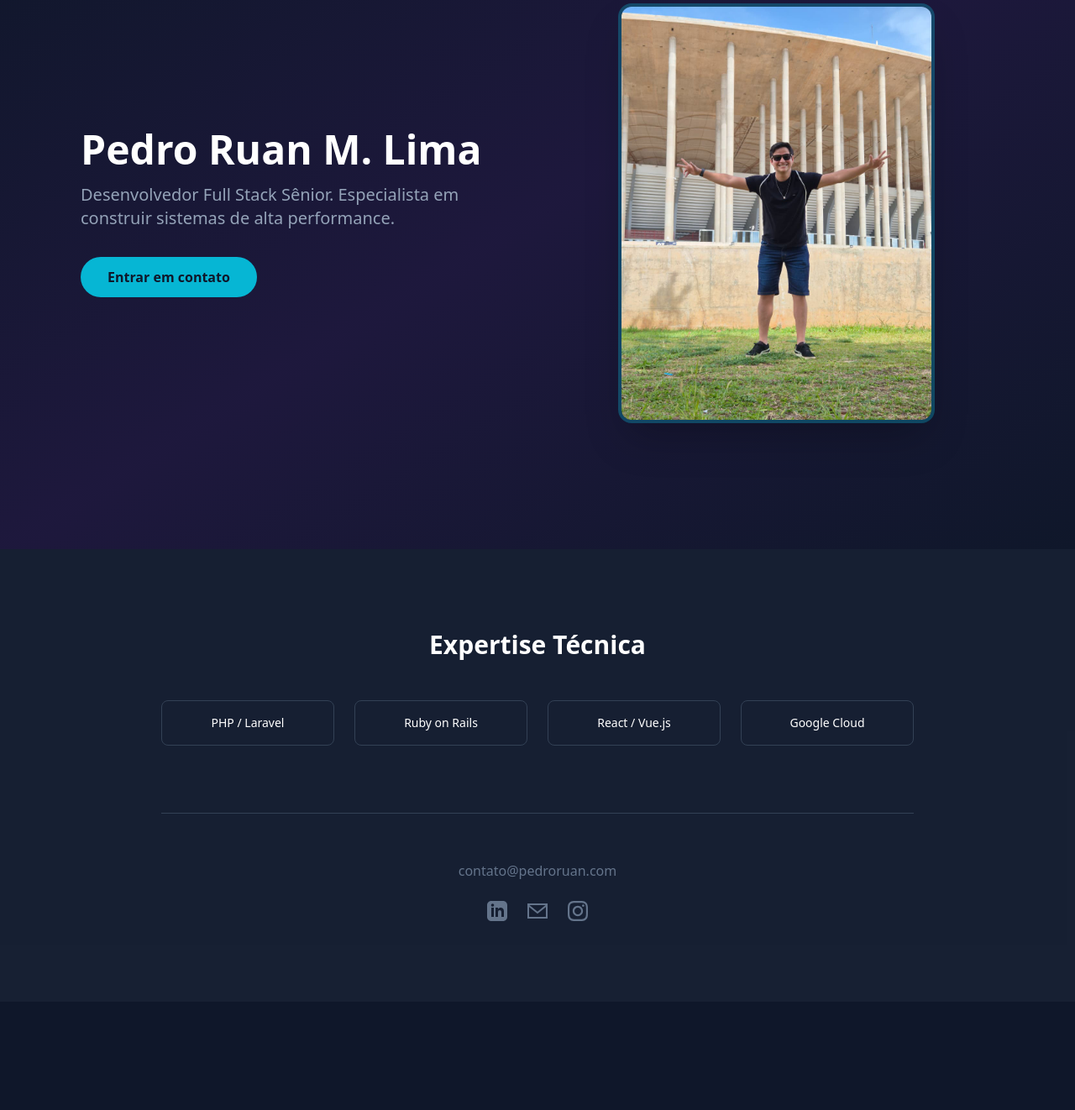
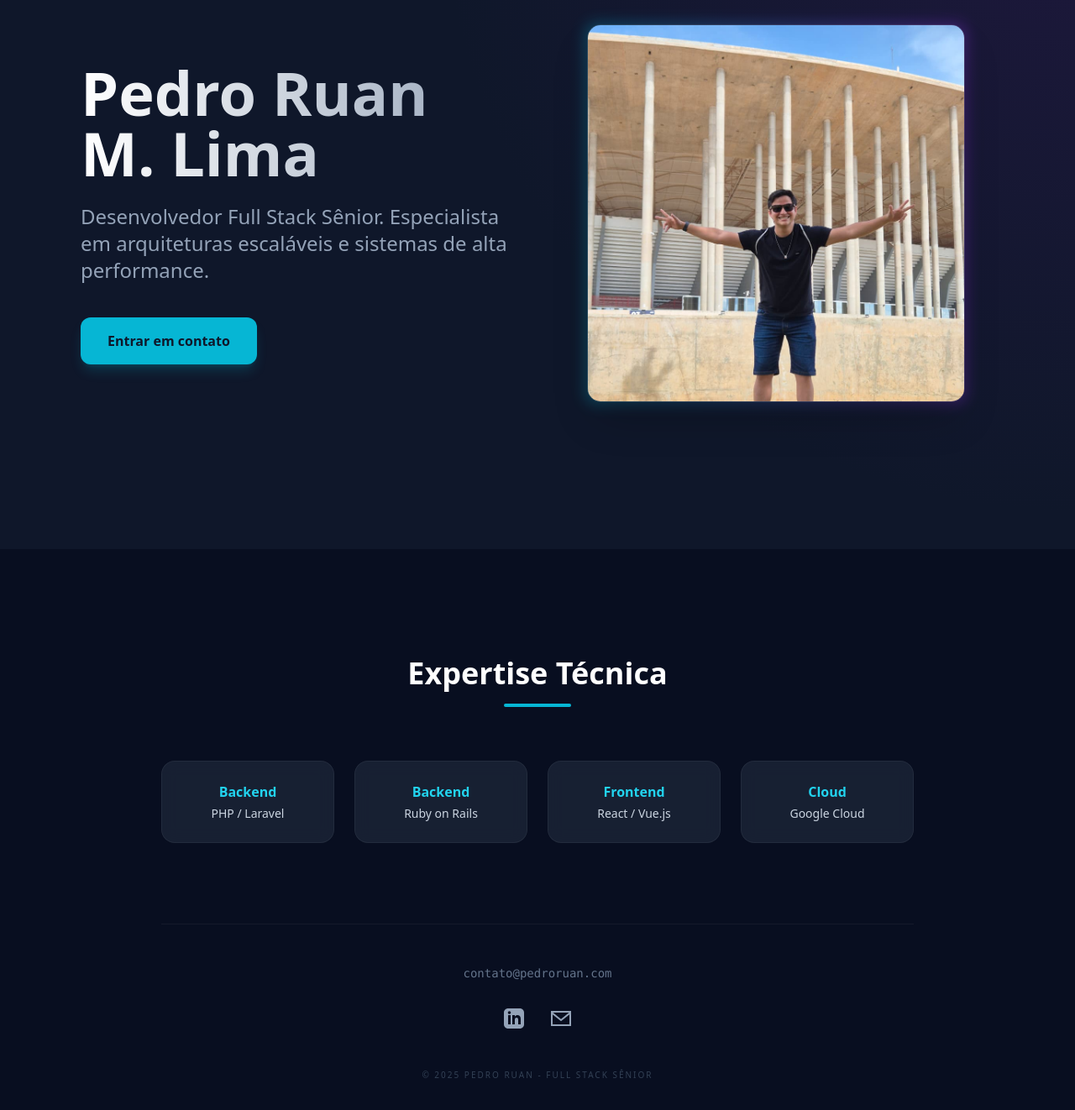
Before and after one commit to pruanl/2026-pedroruan.com, a plain HTML site: page index.html in a window 1280 px wide. Shown: the part 146-1468 px from the top of the page at 84% size. Before the commit the page ends 1339 px from the top, so only its background shows below. Drawn offline with nearby package versions, Linux system fonts and the light colour scheme.

Commit message:
first commit

```diff
--- a/index.html
+++ b/index.html
@@ -2,71 +2,106 @@
 <html lang="pt-br">
 
 <head>
+    <meta charset="UTF-8">
+    <meta name="viewport" content="width=device-width, initial-scale=1.0">
     <script src="https://cdn.tailwindcss.com"></script>
     <title>Pedro Ruan | Full Stack Developer</title>
     <link rel="icon" href="fiveicon.png" type="image/x-icon">
+    <style>
+        .glass {
+            background: rgba(30, 41, 59, 0.7);
+            backdrop-filter: blur(10px);
+        }
+    </style>
 </head>
 
-<body class="bg-slate-900 text-white font-sans">
+<body class="bg-slate-900 text-white font-sans selection:bg-cyan-500/30">
 
     <section
-        class="min-h-screen flex flex-col justify-center px-4 lg:px-24 bg-gradient-to-br from-slate-900 via-purple-900/20 to-slate-900 py-12 lg:py-0">
-        <div class="max-w-6xl mx-auto grid lg:grid-cols-2 gap-8 lg:gap-12 items-center">
+        class="min-h-screen flex items-center px-6 lg:px-24 bg-[radial-gradient(circle_at_top_right,_var(--tw-gradient-stops))] from-purple-900/20 via-slate-900 to-slate-900 py-12 lg:py-0">
+        <div class="max-w-6xl mx-auto grid lg:grid-cols-2 gap-12 items-center">
+
+            <div class="flex justify-center order-1 lg:order-2 w-full">
+                <div class="relative group">
+                    <div
+                        class="absolute -inset-1 bg-gradient-to-r from-cyan-500 to-purple-600 rounded-2xl blur opacity-25 group-hover:opacity-50 transition duration-1000">
+                    </div>
+                    <img src="foto.jpg" alt="Pedro Ruan"
+                        class="relative rounded-2xl border border-white/10 shadow-2xl w-full max-w-[320px] lg:max-w-[450px] aspect-square object-cover object-top">
+                </div>
+            </div>
+
             <div class="order-2 lg:order-1 text-center lg:text-left">
-                <h1 class="text-4xl lg:text-5xl font-bold mb-4">Pedro Ruan M. Lima</h1>
-                <p class="text-lg lg:text-xl text-slate-400 mb-8">Desenvolvedor Full Stack Sênior. Especialista em
-                    construir sistemas de alta performance.</p>
-                <a href="https://www.linkedin.com/in/pedroruan"
-                    class="bg-cyan-500 hover:bg-cyan-600 text-slate-900 font-bold py-3 px-8 rounded-full transition inline-block">Entrar
-                    em contato</a>
-            </div>
-            <div class="flex justify-center order-1 lg:order-2">
-                <img src="foto.jpg" alt="Pedro Ruan"
-                    class="rounded-2xl border-4 border-cyan-500/30 shadow-2xl max-h-[300px] lg:max-h-[500px] w-auto">
+
+                <h1
+                    class="text-4xl md:text-5xl lg:text-7xl font-extrabold mb-6 bg-clip-text text-transparent bg-gradient-to-r from-white to-slate-400 leading-[1.1]">
+                    Pedro Ruan M. Lima
+                </h1>
+                <p class="text-lg md:text-xl lg:text-2xl text-slate-400 mb-10 leading-relaxed max-w-xl mx-auto lg:mx-0">
+                    Desenvolvedor Full Stack Sênior. Especialista em arquiteturas escaláveis e sistemas de alta
+                    performance.
+                </p>
+                <div class="flex flex-col sm:flex-row gap-4 justify-center lg:justify-start">
+                    <a href="https://www.linkedin.com/in/pedroruan"
+                        class="bg-cyan-500 hover:bg-cyan-400 text-slate-900 font-bold py-4 px-8 rounded-xl transition-all shadow-lg shadow-cyan-500/20 active:scale-95 text-center">
+                        Entrar em contato
+                    </a>
+                </div>
             </div>
         </div>
     </section>
 
-    <section class="py-16 lg:py-24 px-4 lg:px-24 bg-slate-800/50">
-        <div class="max-w-4xl mx-auto text-center">
-            <h2 class="text-2xl lg:text-3xl font-bold mb-8 lg:mb-12">Expertise Técnica</h2>
-            <div class="grid grid-cols-2 md:grid-cols-4 gap-6 text-sm">
-                <div class="p-4 border border-slate-700 rounded-lg">PHP / Laravel</div>
-                <div class="p-4 border border-slate-700 rounded-lg">Ruby on Rails</div>
-                <div class="p-4 border border-slate-700 rounded-lg">React / Vue.js</div>
-                <div class="p-4 border border-slate-700 rounded-lg">Google Cloud</div>
+    <section class="py-20 lg:py-32 px-6 lg:px-24 bg-slate-950/50 relative overflow-hidden">
+        <div class="max-w-4xl mx-auto relative z-10">
+            <div class="text-center mb-16">
+                <h2 class="text-3xl lg:text-4xl font-bold mb-4">Expertise Técnica</h2>
+                <div class="h-1 w-20 bg-cyan-500 mx-auto rounded-full"></div>
             </div>
 
-            <div class="mt-20 border-t border-slate-700 pt-10 text-slate-500">
-                <p class="mt-4">contato@pedroruan.com</p>
-                <div class="flex justify-center gap-6 mt-6">
-                    <!-- LinkedIn -->
-                    <a href="https://www.linkedin.com/in/pedroruan" target="_blank"
-                        class="hover:text-cyan-500 transition-colors">
-                        <svg xmlns="http://www.w3.org/2000/svg" width="24" height="24" viewBox="0 0 24 24"
-                            fill="currentColor" class="w-6 h-6">
+            <div class="grid grid-cols-2 md:grid-cols-4 gap-4 lg:gap-6">
+                <div
+                    class="glass p-6 border border-white/5 rounded-2xl text-center hover:border-cyan-500/50 transition-colors">
+                    <p class="font-semibold text-cyan-400 mb-1">Backend</p>
+                    <p class="text-sm text-slate-300">PHP / Laravel </p>
+                </div>
+                <div
+                    class="glass p-6 border border-white/5 rounded-2xl text-center hover:border-cyan-500/50 transition-colors">
+                    <p class="font-semibold text-cyan-400 mb-1">Backend</p>
+                    <p class="text-sm text-slate-300">Ruby on Rails </p>
+                </div>
+                <div
+                    class="glass p-6 border border-white/5 rounded-2xl text-center hover:border-cyan-500/50 transition-colors">
+                    <p class="font-semibold text-cyan-400 mb-1">Frontend</p>
+                    <p class="text-sm text-slate-300">React / Vue.js </p>
+                </div>
+                <div
+                    class="glass p-6 border border-white/5 rounded-2xl text-center hover:border-cyan-500/50 transition-colors">
+                    <p class="font-semibold text-cyan-400 mb-1">Cloud</p>
+                    <p class="text-sm text-slate-300">Google Cloud </p>
+                </div>
+            </div>
+
+            <div class="mt-24 pt-12 border-t border-white/5 text-center">
+                <p class="text-slate-500 font-mono text-sm mb-8">contato@pedroruan.com</p>
+
+                <div class="flex justify-center gap-8">
+                    <a href="https://www.linkedin.com/in/pedroruan"
+                        class="text-slate-400 hover:text-cyan-500 transition-transform hover:-translate-y-1">
+                        <svg class="w-6 h-6" fill="currentColor" viewBox="0 0 24 24">
                             <path
                                 d="M19 0h-14c-2.761 0-5 2.239-5 5v14c0 2.761 2.239 5 5 5h14c2.762 0 5-2.239 5-5v-14c0-2.761-2.238-5-5-5zm-11 19h-3v-11h3v11zm-1.5-12.268c-.966 0-1.75-.79-1.75-1.764s.784-1.764 1.75-1.764 1.75.79 1.75 1.764-.783 1.764-1.75 1.764zm13.5 12.268h-3v-5.604c0-3.368-4-3.113-4 0v5.604h-3v-11h3v1.765c1.396-2.586 7-2.777 7 2.476v6.759z" />
                         </svg>
                     </a>
-                    <!-- Email -->
-                    <a href="mailto:contato@pedroruan.com" class="hover:text-cyan-500 transition-colors">
-                        <svg xmlns="http://www.w3.org/2000/svg" width="24" height="24" viewBox="0 0 24 24"
-                            fill="currentColor" class="w-6 h-6">
+                    <a href="mailto:pruan199@gmail.com"
+                        class="text-slate-400 hover:text-cyan-500 transition-transform hover:-translate-y-1">
+                        <svg class="w-6 h-6" fill="currentColor" viewBox="0 0 24 24">
                             <path
                                 d="M0 3v18h24v-18h-24zm21.518 2l-9.518 7.713-9.518-7.713h19.036zm-19.518 14v-11.817l10 8.104 10-8.104v11.817h-20z" />
                         </svg>
                     </a>
-                    <!-- Instagram -->
-                    <a href="https://instagram.com/pedroruan.lima" target="_blank"
-                        class="hover:text-cyan-500 transition-colors">
-                        <svg xmlns="http://www.w3.org/2000/svg" width="24" height="24" viewBox="0 0 24 24"
-                            fill="currentColor" class="w-6 h-6">
-                            <path
-                                d="M12 2.163c3.204 0 3.584.012 4.85.07 3.252.148 4.771 1.691 4.919 4.919.058 1.265.069 1.645.069 4.849 0 3.205-.012 3.584-.069 4.849-.149 3.225-1.664 4.771-4.919 4.919-1.266.058-1.644.07-4.85.07-3.204 0-3.584-.012-4.849-.07-3.26-.149-4.771-1.699-4.919-4.92-.058-1.265-.07-1.644-.07-4.849 0-3.204.013-3.583.07-4.849.149-3.227 1.664-4.771 4.919-4.919 1.266-.057 1.645-.069 4.849-.069zm0-2.163c-3.259 0-3.667.014-4.947.072-4.358.2-6.78 2.618-6.98 6.98-.059 1.281-.073 1.689-.073 4.948 0 3.259.014 3.668.072 4.948.2 4.358 2.618 6.78 6.98 6.98 1.281.058 1.689.072 4.948.072 3.259 0 3.668-.014 4.948-.072 4.354-.2 6.782-2.618 6.979-6.98.059-1.28.073-1.689.073-4.948 0-3.259-.014-3.667-.072-4.947-.196-4.354-2.617-6.78-6.979-6.98-1.281-.059-1.69-.073-4.949-.073zm0 5.838c-3.403 0-6.162 2.759-6.162 6.162s2.759 6.163 6.162 6.163 6.162-2.759 6.162-6.163c0-3.403-2.759-6.162-6.162-6.162zm0 10.162c-2.209 0-4-1.79-4-4 0-2.209 1.791-4 4-4s4 1.791 4 4c0 2.21-1.791 4-4 4zm6.406-11.845c-.796 0-1.441.645-1.441 1.44s.645 1.44 1.441 1.44c.795 0 1.439-.645 1.439-1.44s-.644-1.44-1.439-1.44z" />
-                        </svg>
-                    </a>
                 </div>
+                <p class="mt-12 text-[10px] text-slate-700 uppercase tracking-[0.2em]">© 2025 Pedro Ruan - Full Stack
+                    Sênior</p>
             </div>
         </div>
     </section>
```
